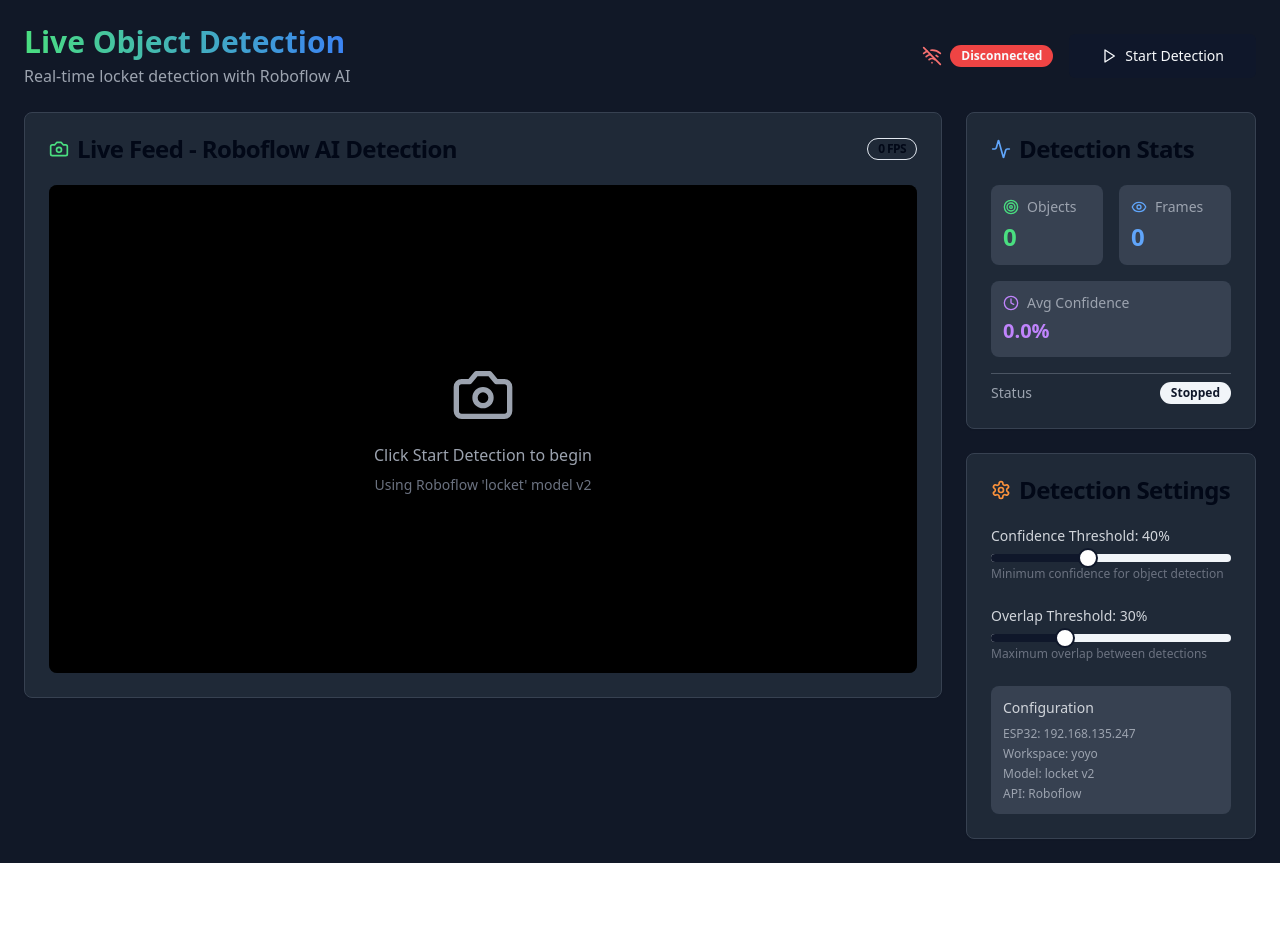
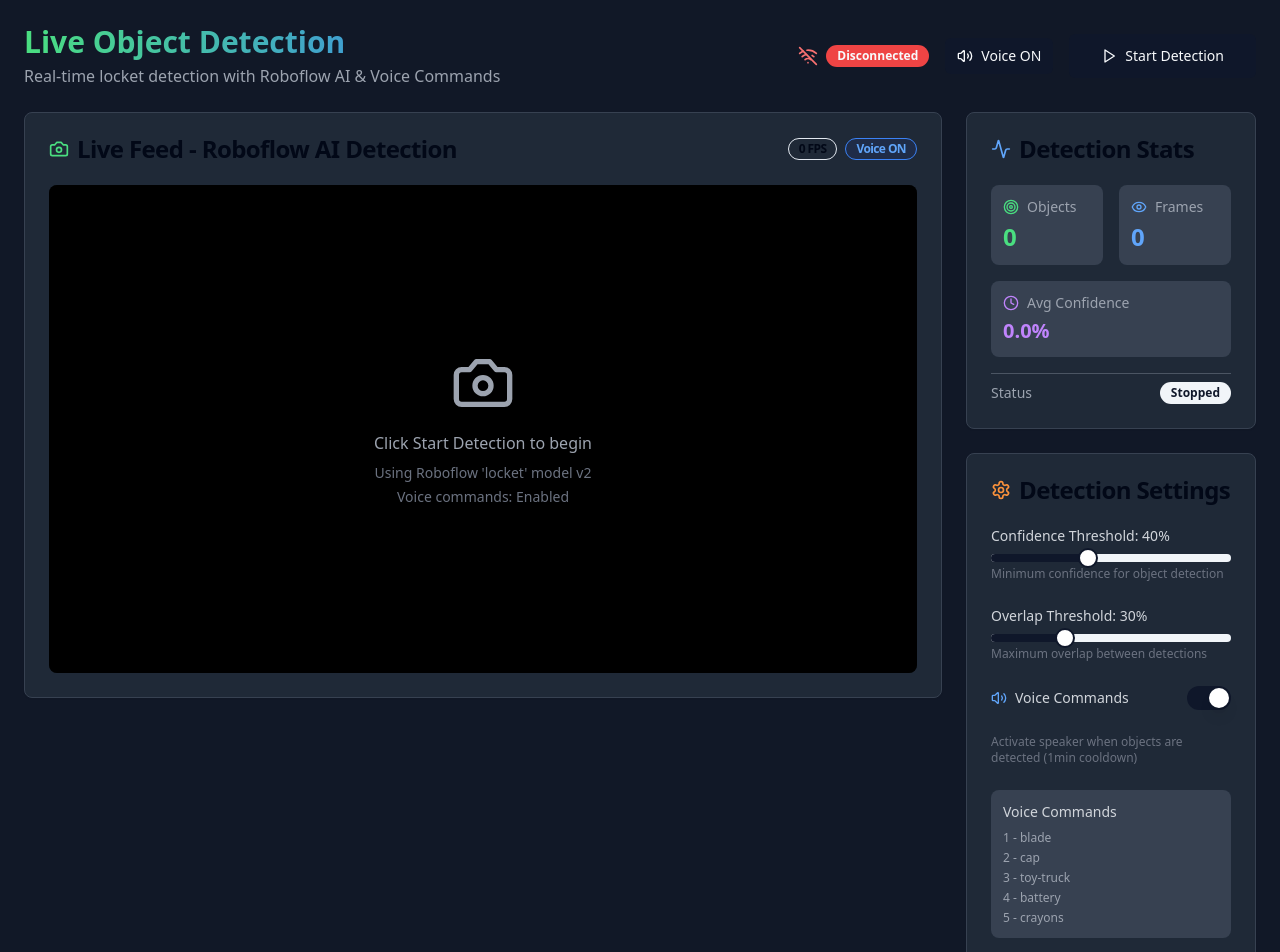
Before and after one commit to masterismail09/vision-smart-lock-detect, a React (Vite) app: page / in a window 1280 px wide. Shown: the top 952 px of the page. Before the commit the page ends 863 px from the top, so only its background shows below. Built offline with nearby package versions, Linux system fonts and the light colour scheme.

Commit message:
Add object detection voice command
Implement voice command activation based on object detection, with a one-minute cooldown.

```diff
--- a/src/components/ControlPanel.tsx
+++ b/src/components/ControlPanel.tsx
@@ -2,20 +2,25 @@
 import { Card, CardContent, CardHeader, CardTitle } from '@/components/ui/card';
 import { Label } from '@/components/ui/label';
 import { Slider } from '@/components/ui/slider';
-import { Settings } from 'lucide-react';
+import { Switch } from '@/components/ui/switch';
+import { Settings, Volume2 } from 'lucide-react';
 
 interface ControlPanelProps {
   confidence: number;
   overlap: number;
   onConfidenceChange: (value: number) => void;
   onOverlapChange: (value: number) => void;
+  voiceCommandsEnabled: boolean;
+  onVoiceCommandsChange: (enabled: boolean) => void;
 }
 
 const ControlPanel = ({
   confidence,
   overlap,
   onConfidenceChange,
-  onOverlapChange
+  onOverlapChange,
+  voiceCommandsEnabled,
+  onVoiceCommandsChange
 }: ControlPanelProps) => {
   return (
     <Card className="bg-gray-800 border-gray-700">
@@ -60,10 +65,38 @@ const ControlPanel = ({
           </p>
         </div>
 
+        <div className="flex items-center justify-between">
+          <div className="flex items-center gap-2">
+            <Volume2 className="h-4 w-4 text-blue-400" />
+            <Label className="text-sm font-medium text-gray-300">
+              Voice Commands
+            </Label>
+          </div>
+          <Switch
+            checked={voiceCommandsEnabled}
+            onCheckedChange={onVoiceCommandsChange}
+          />
+        </div>
+        <p className="text-xs text-gray-500">
+          Activate speaker when objects are detected (1min cooldown)
+        </p>
+
+        <div className="bg-gray-700 p-3 rounded-lg">
+          <h4 className="text-sm font-medium text-gray-300 mb-2">Voice Commands</h4>
+          <div className="text-xs text-gray-400 space-y-1">
+            <div>1 - blade</div>
+            <div>2 - cap</div>
+            <div>3 - toy-truck</div>
+            <div>4 - battery</div>
+            <div>5 - crayons</div>
+          </div>
+        </div>
+
         <div className="bg-gray-700 p-3 rounded-lg">
           <h4 className="text-sm font-medium text-gray-300 mb-2">Configuration</h4>
           <div className="text-xs text-gray-400 space-y-1">
             <div>ESP32: 192.168.135.247</div>
+            <div>Speaker: 192.168.135.80</div>
             <div>Workspace: yoyo</div>
             <div>Model: locket v2</div>
             <div>API: Roboflow</div>
--- a/src/pages/Index.tsx
+++ b/src/pages/Index.tsx
@@ -1,9 +1,8 @@
-
 import { useState, useEffect, useRef } from 'react';
 import { Card, CardContent, CardHeader, CardTitle } from '@/components/ui/card';
 import { Button } from '@/components/ui/button';
 import { Badge } from '@/components/ui/badge';
-import { Play, Pause, Settings, Wifi, WifiOff, Camera, AlertTriangle } from 'lucide-react';
+import { Play, Pause, Settings, Wifi, WifiOff, Camera, AlertTriangle, Volume2 } from 'lucide-react';
 import DetectionOverlay from '@/components/DetectionOverlay';
 import StatsPanel from '@/components/StatsPanel';
 import ControlPanel from '@/components/ControlPanel';
@@ -27,19 +26,35 @@ const Index = () => {
   const [error, setError] = useState<string | null>(null);
   const [confidence, setConfidence] = useState(40);
   const [overlap, setOverlap] = useState(30);
+  const [voiceCommandsEnabled, setVoiceCommandsEnabled] = useState(true);
+  const [lastVoiceCommand, setLastVoiceCommand] = useState<string | null>(null);
 
   const canvasRef = useRef<HTMLCanvasElement>(null);
   const intervalRef = useRef<NodeJS.Timeout | null>(null);
   const fpsIntervalRef = useRef<NodeJS.Timeout | null>(null);
   const lastFrameTime = useRef(Date.now());
+  const voiceCommandCooldown = useRef<Map<string, number>>(new Map());
 
   // ESP32 and Roboflow configuration
   const ESP32_BASE_URL = "http://192.168.135.247";
   const CAPTURE_ENDPOINT = "/capture";
+  const SPEAKER_BASE_URL = "http://192.168.135.80";
+  const PLAY_ENDPOINT = "/play";
   const ROBOFLOW_API_KEY = "1cDbsPHUkHhSTGSCAUrn";
   const WORKSPACE_ID = "yoyo";
   const PROJECT_ID = "locket";
   const MODEL_VERSION = 2;
+
+  // Voice command dictionary
+  const VOICE_COMMANDS: Record<string, number> = {
+    'blade': 1,
+    'cap': 2,
+    'toy-truck': 3,
+    'battery': 4,
+    'crayons': 5
+  };
+
+  const COOLDOWN_PERIOD = 60000; // 1 minute in milliseconds
 
   useEffect(() => {
     // Calculate FPS
@@ -57,6 +72,47 @@ const Index = () => {
       }
     };
   }, []);
+
+  const sendVoiceCommand = async (objectClass: string) => {
+    if (!voiceCommandsEnabled) return;
+
+    const commandNumber = VOICE_COMMANDS[objectClass];
+    if (!commandNumber) return;
+
+    const now = Date.now();
+    const lastCommand = voiceCommandCooldown.current.get(objectClass);
+
+    // Check if we're still in cooldown period
+    if (lastCommand && (now - lastCommand) < COOLDOWN_PERIOD) {
+      console.log(`Voice command for ${objectClass} is in cooldown. ${Math.round((COOLDOWN_PERIOD - (now - lastCommand)) / 1000)}s remaining`);
+      return;
+    }
+
+    try {
+      console.log(`Sending voice command for ${objectClass}: ${commandNumber}`);
+
+      const response = await fetch(`${SPEAKER_BASE_URL}${PLAY_ENDPOINT}`, {
+        method: 'POST',
+        headers: {
+          'Content-Type': 'text/plain'
+        },
+        body: commandNumber.toString()
+      });
+
+      if (response.ok) {
+        console.log(`✅ Voice command sent successfully for ${objectClass}`);
+        voiceCommandCooldown.current.set(objectClass, now);
+        setLastVoiceCommand(`${objectClass} (${commandNumber})`);
+
+        // Clear the last command display after 3 seconds
+        setTimeout(() => setLastVoiceCommand(null), 3000);
+      } else {
+        console.error(`❌ Failed to send voice command: ${response.status}`);
+      }
+    } catch (error) {
+      console.error(`❌ Error sending voice command for ${objectClass}:`, error);
+    }
+  };
 
   const runRoboflowDetection = async (imageBlob: Blob): Promise<Detection[]> => {
     try {
@@ -86,6 +142,14 @@ const Index = () => {
         width: pred.width,
         height: pred.height
       }));
+
+      // Check for voice commands for detected objects
+      if (voiceCommandsEnabled && detections.length > 0) {
+        const uniqueClasses = new Set(detections.map(d => d.class));
+        uniqueClasses.forEach(objectClass => {
+          sendVoiceCommand(objectClass);
+        });
+      }
 
       return detections;
     } catch (error) {
@@ -202,11 +266,20 @@ const Index = () => {
             <h1 className="text-3xl font-bold bg-gradient-to-r from-green-400 to-blue-500 bg-clip-text text-transparent">
               Live Object Detection
             </h1>
-            <p className="text-gray-400 mt-1">Real-time locket detection with Roboflow AI</p>
+            <p className="text-gray-400 mt-1">Real-time locket detection with Roboflow AI & Voice Commands</p>
           </div>
 
           <div className="flex items-center gap-4">
             <StatusIndicator isConnected={isConnected} />
+            <Button
+              onClick={() => setVoiceCommandsEnabled(!voiceCommandsEnabled)}
+              variant={voiceCommandsEnabled ? "default" : "outline"}
+              size="sm"
+              className="flex items-center gap-2"
+            >
+              <Volume2 className="h-4 w-4" />
+              Voice {voiceCommandsEnabled ? 'ON' : 'OFF'}
+            </Button>
             <Button
               onClick={toggleDetection}
               variant={isRunning ? "destructive" : "default"}
@@ -218,6 +291,18 @@ const Index = () => {
             </Button>
           </div>
         </div>
+
+        {/* Voice Command Status */}
+        {lastVoiceCommand && (
+          <Card className="bg-blue-900/20 border-blue-500">
+            <CardContent className="p-4">
+              <div className="flex items-center gap-2 text-blue-400">
+                <Volume2 className="h-5 w-5" />
+                <span>Voice command sent: {lastVoiceCommand}</span>
+              </div>
+            </CardContent>
+          </Card>
+        )}
 
         {/* Error Alert */}
         {error && (
@@ -242,6 +327,11 @@ const Index = () => {
                   <Badge variant="outline" className="ml-auto">
                     {fps} FPS
                   </Badge>
+                  {voiceCommandsEnabled && (
+                    <Badge variant="outline" className="bg-blue-900/20 text-blue-400 border-blue-500">
+                      Voice ON
+                    </Badge>
+                  )}
                 </CardTitle>
               </CardHeader>
               <CardContent>
@@ -260,6 +350,9 @@ const Index = () => {
                         <p className="text-gray-400">Click Start Detection to begin</p>
                         <p className="text-sm text-gray-500 mt-2">
                           Using Roboflow '{PROJECT_ID}' model v{MODEL_VERSION}
+                        </p>
+                        <p className="text-sm text-gray-500 mt-1">
+                          Voice commands: {voiceCommandsEnabled ? 'Enabled' : 'Disabled'}
                         </p>
                       </div>
                     </div>
@@ -283,6 +376,8 @@ const Index = () => {
               overlap={overlap}
               onConfidenceChange={setConfidence}
               onOverlapChange={setOverlap}
+              voiceCommandsEnabled={voiceCommandsEnabled}
+              onVoiceCommandsChange={setVoiceCommandsEnabled}
             />
           </div>
         </div>
```
